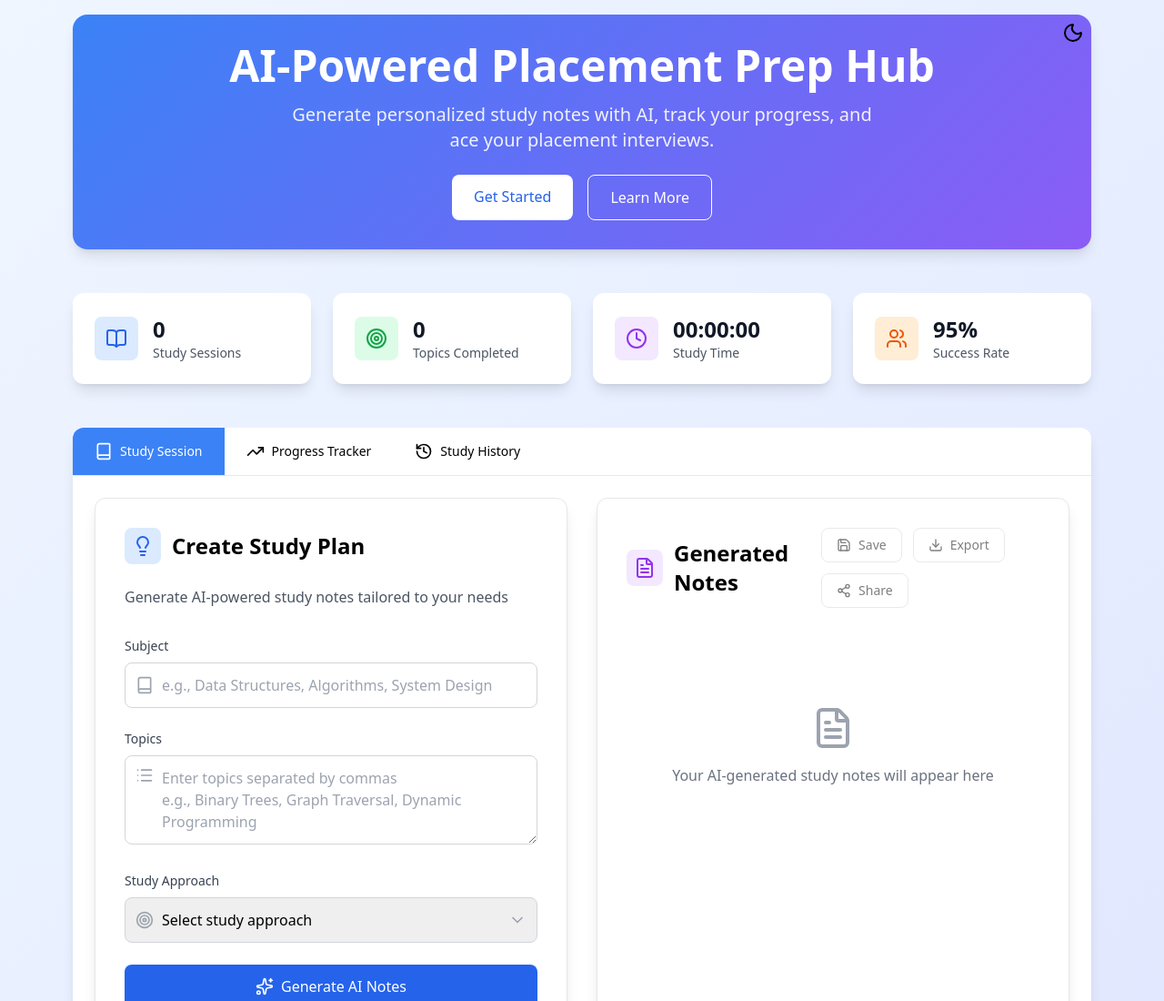
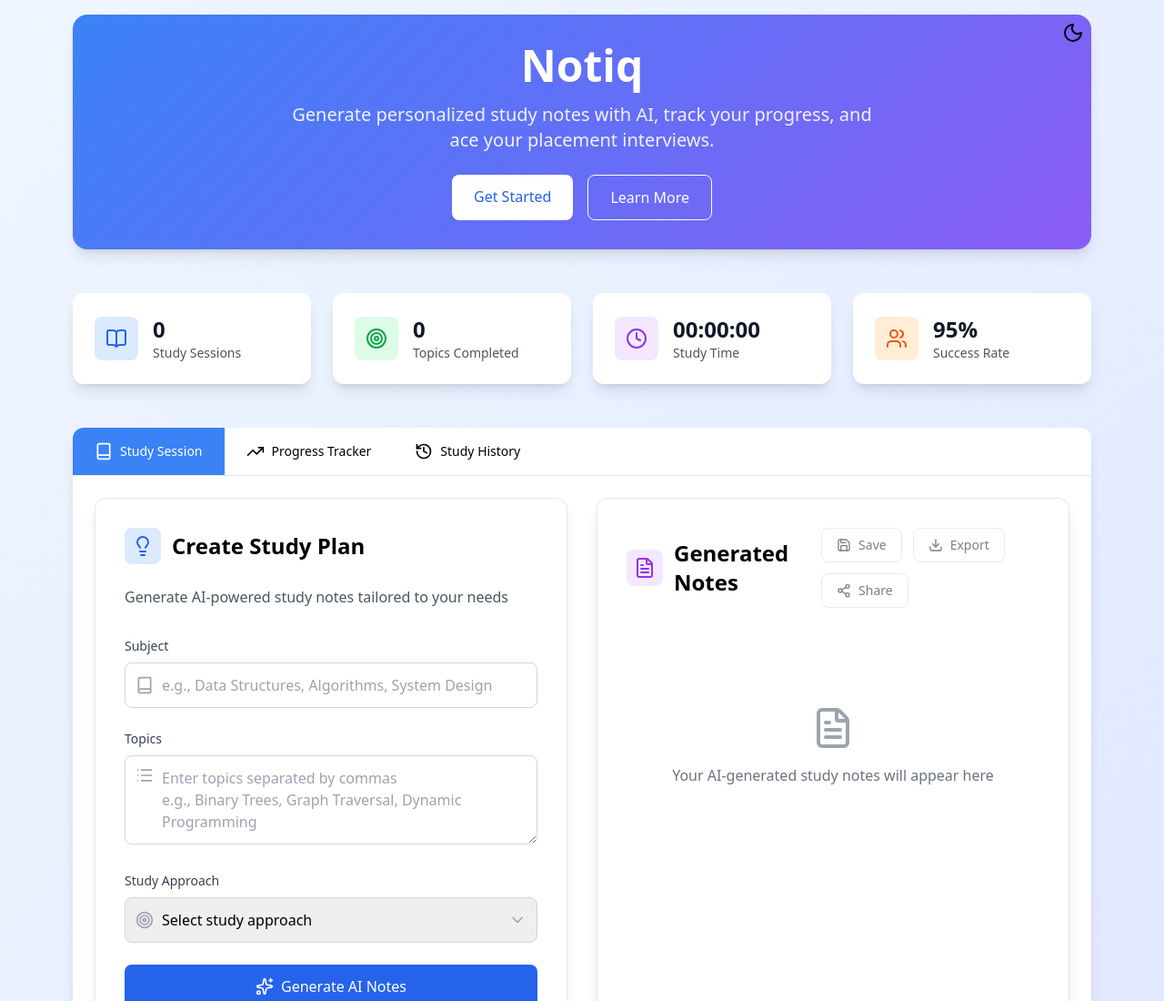
Before and after one commit to arunmeti2018/Notes-Generator, a website: page public/index.html in a window 1280 px wide. Shown: the top 1100 px of the page at 91% size. Drawn offline with nearby package versions, Linux system fonts and the light colour scheme.

Commit message:
Update branding to Notiq and rename project

```diff
--- a/package.json
+++ b/package.json
@@ -1,7 +1,7 @@
 {
-  "name": "placement-prep-hub",
+  "name": "notiq-notes-generation",
   "version": "1.0.0",
-  "description": "AI-Powered Placement Prep Hub",
+  "description": "AI-Powered Notiq notes generation",
   "main": "server.js",
   "scripts": {
     "start": "node server.js",
--- a/public/index.html
+++ b/public/index.html
@@ -4,7 +4,7 @@
 <head>
     <meta charset="UTF-8">
     <meta name="viewport" content="width=device-width, initial-scale=1.0">
-    <title>AI-Powered Placement Prep Hub</title>
+    <title>Notiq</title>
     <script src="https://cdn.tailwindcss.com"></script>
     <script src="https://unpkg.com/lucide@latest/dist/umd/lucide.js"></script>
     <script src="https://cdn.jsdelivr.net/npm/chart.js"></script>
@@ -289,7 +289,7 @@
                 <i data-lucide="moon" class="h-6 w-6"></i>
             </button>
             <div class="hero-gradient rounded-2xl p-8 mb-8 text-white shadow-lg">
-                <h1 class="text-5xl font-bold mb-4 animate-fade-in">AI-Powered Placement Prep Hub</h1>
+                <h1 class="text-5xl font-bold mb-4 animate-fade-in">Notiq</h1>
                 <p class="text-xl text-white/90 max-w-2xl mx-auto">
                     Generate personalized study notes with AI, track your progress, and ace your placement interviews.
                 </p>
```
